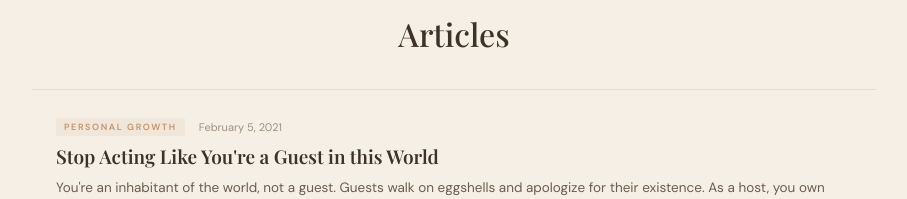
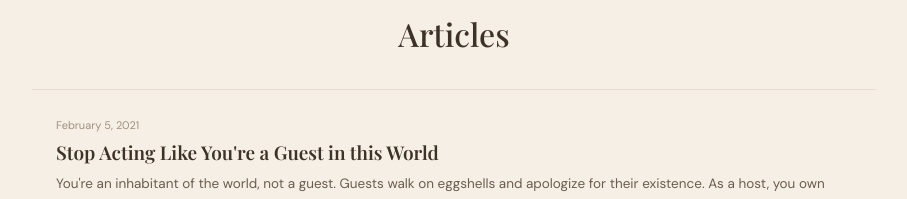
Before and after one commit to dekelregev/website_stevebecker, a plain HTML site: page index.html in a window 1280 px wide. Shown: the part 2503-2702 px from the top of the page, without its empty margins (186-1093 px from the left). Drawn offline with nearby package versions, Linux system fonts and the light colour scheme; a web font is replaced by a local one.

Commit message:
Update index.html

```diff
--- a/index.html
+++ b/index.html
@@ -413,7 +413,6 @@
     <div class="articles-list">
       <div class="article-card reveal">
         <div class="article-meta">
-          <span class="article-category">Personal Growth</span>
           <span class="article-date">February 5, 2021</span>
         </div>
         <h3 class="article-title">Stop Acting Like You're a Guest in this World</h3>
```
